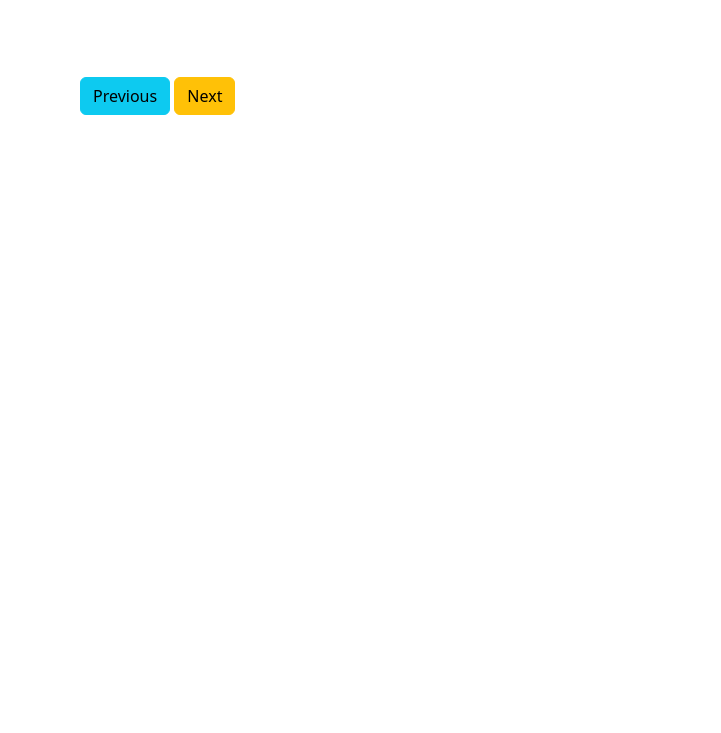
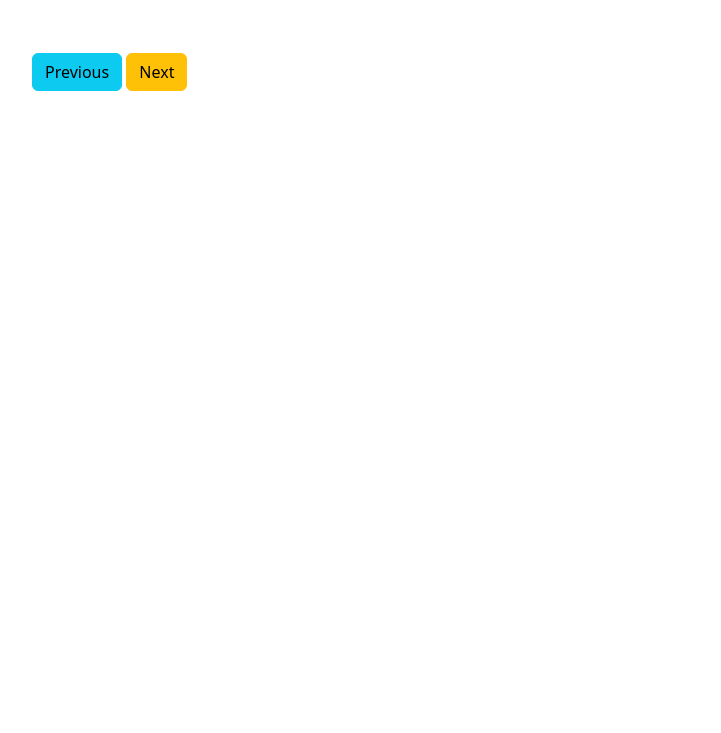
Before and after one commit to emilian0p/js-array-carousel, a plain HTML site: page index.html in a window 1280 px wide. Shown: the part 67-800 px from the top of the page, without its empty margins (50-771 px from the left). Drawn offline with nearby package versions, Linux system fonts and the light colour scheme.

Commit message:
cambio classe html

```diff
--- a/index.html
+++ b/index.html
@@ -30,7 +30,7 @@
 
                 </div>
             </div>
-            <div class="justify-content-center m-5">
+            <div class="justify-content-between mb-5">
                 <button id="prev-button" class="btn btn-info">Previous</button>
                 <button id="next-button" class="btn btn-warning">Next</button>
             </div>
```
